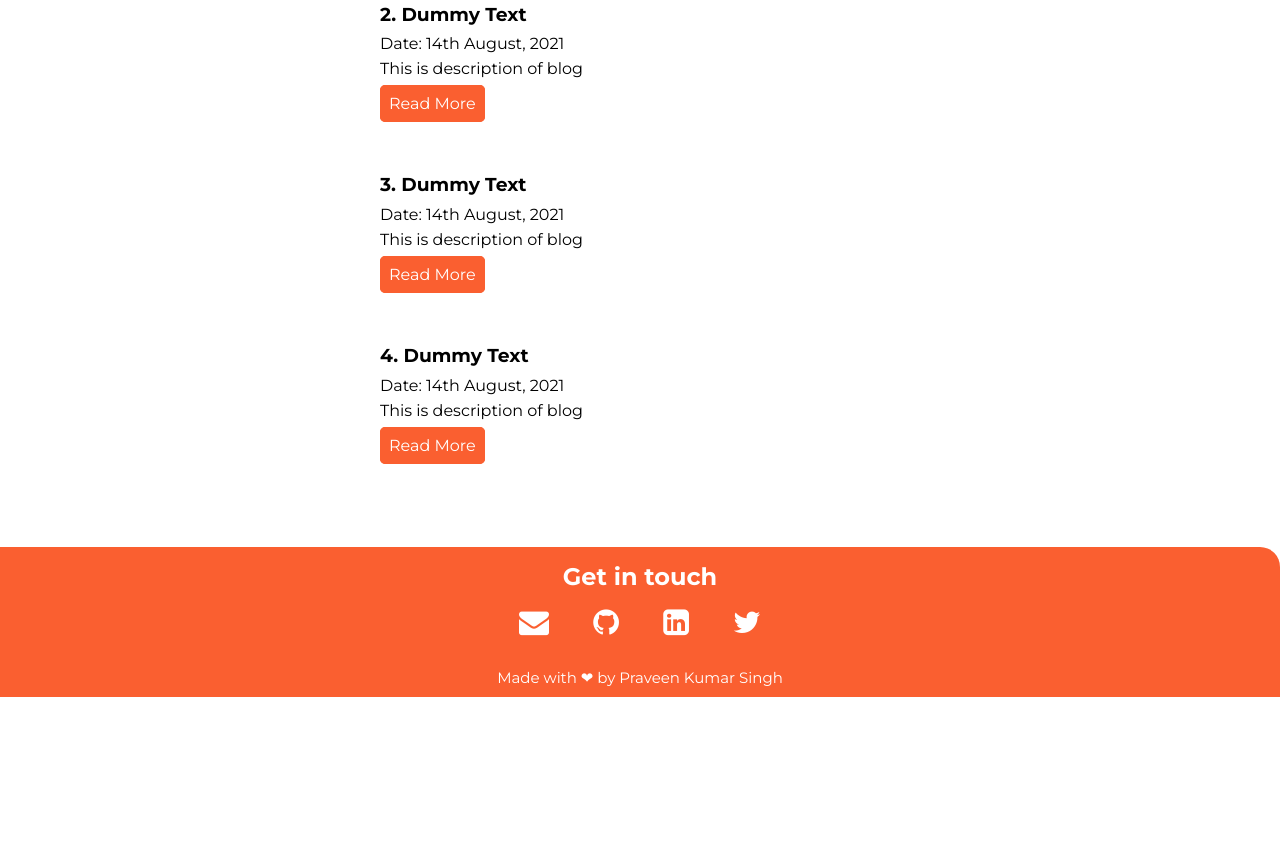
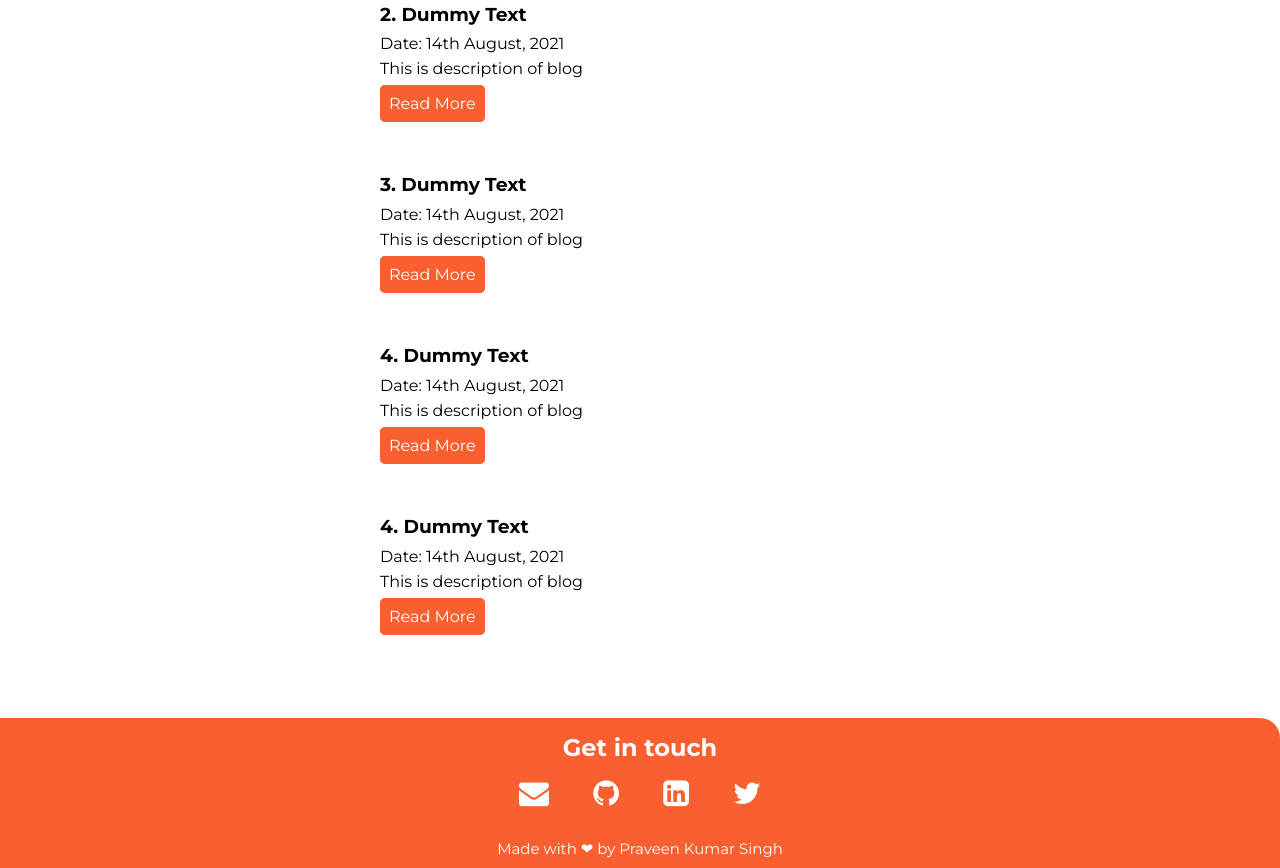
Before and after one commit to spraveenofficial/mark3, a plain HTML site: page blog.html in a window 1280 px wide. Shown: the part 686-1554 px from the top of the page. Before the commit the page ends 1383 px from the top, so only its background shows below. Drawn offline with Linux system fonts and the light colour scheme.

Commit message:
added blog & project pages with dummy content

```diff
--- a/blog.html
+++ b/blog.html
@@ -71,6 +71,15 @@
                     <!-- <a href="">Source Code</a> -->
                 </div>
             </li>
+            <li>
+                <h3>4. Dummy Text</h3>
+                <p>Date: 14th August, 2021</p>
+                <p>This is description of blog</p>
+                <div class="project-button">
+                    <a class="buttonactive"href="">Read More</a>
+                    <!-- <a href="">Source Code</a> -->
+                </div>
+            </li>
         </ul>
     </div>
 </div>
```
